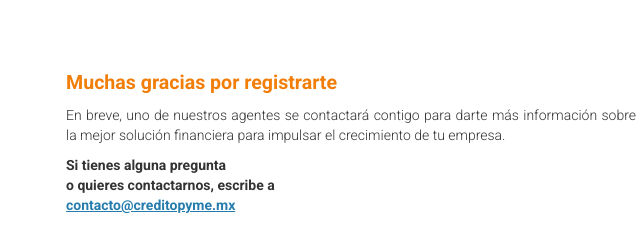
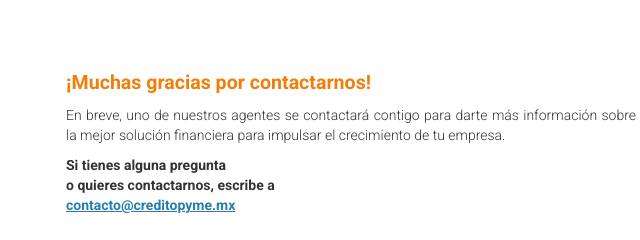
Before and after one commit to RuloAlpe/credito-pyme, a plain HTML site: page gracias.html in a window 1280 px wide. Shown: the part 439-679 px from the top of the page, 4-644 px from the left. Drawn offline with nearby package versions, Linux system fonts and the light colour scheme.

Commit message:
otros cambios de texto

```diff
--- a/gracias.html
+++ b/gracias.html
@@ -70,7 +70,7 @@
         <!-- Info -->
         <div class="col-xs-12 col-sm-7 col-md-6 info noPadding">
             <h1>
-                Muchas gracias por registrarte
+                ¡Muchas gracias por contactarnos!
             </h1>
             <p>
                 En breve, uno de nuestros agentes se contactará contigo para darte más información sobre la mejor solución financiera para impulsar el crecimiento de tu empresa.
```
